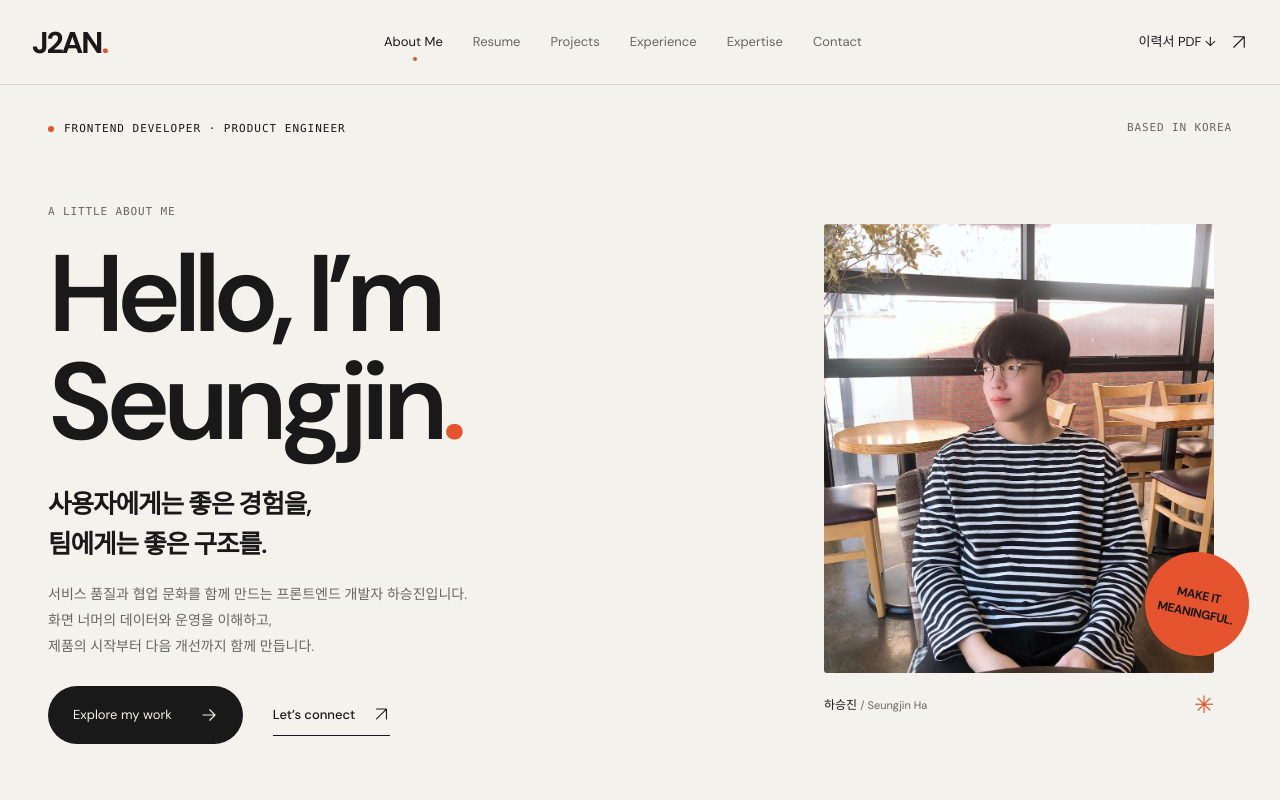
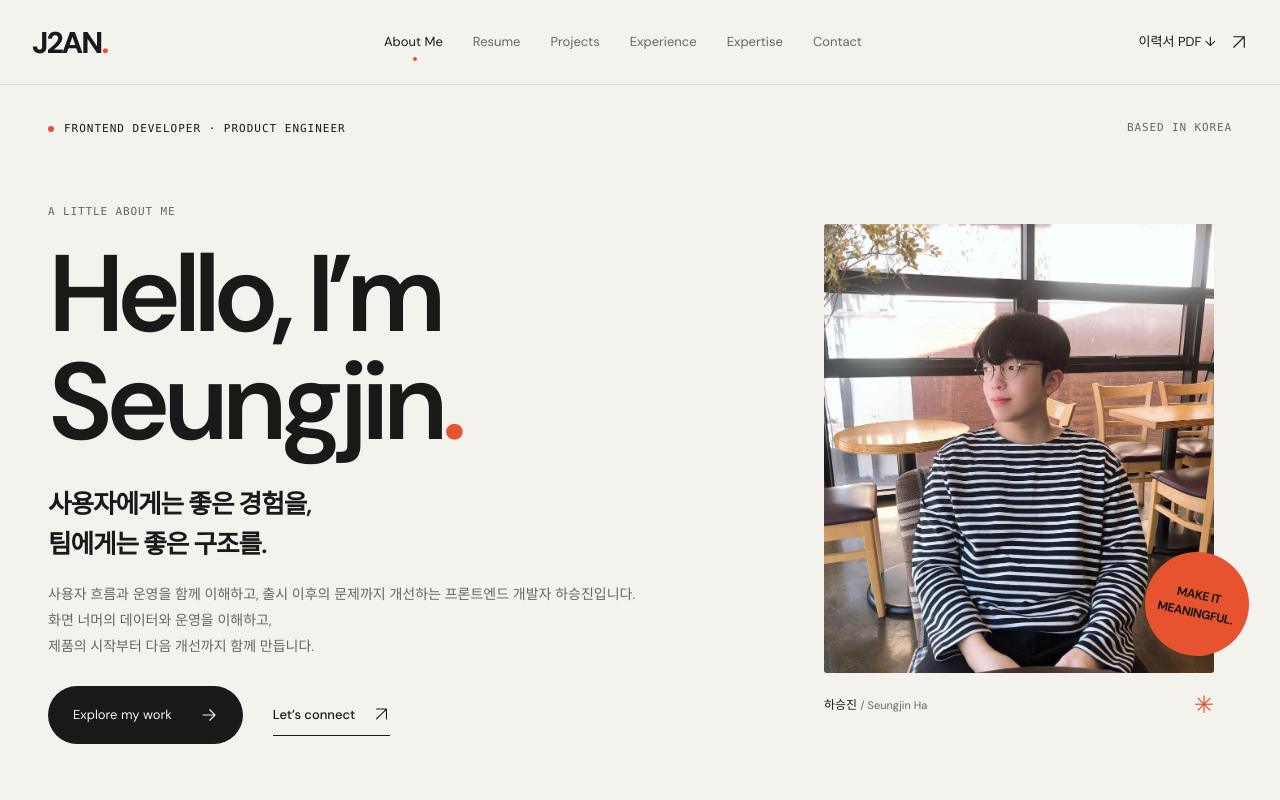
Before and after one commit to j2an777/WebPortFolio, a Next.js app: page / in a window 1280 px wide. Shown: the top 800 px of the page. Built offline with nearby package versions, Linux system fonts and the light colour scheme; no server answers.

Commit message:
feat: refine portfolio summary and Purple Academy case narratives

```diff
--- a/src/components/resume-print.tsx
+++ b/src/components/resume-print.tsx
@@ -48,6 +48,12 @@ export function ResumePrint({
           <a href={resume.profile.blog}>Velog ↗</a>
           <span>UPDATED {resume.updatedAt}</span>
         </div>
+        <div className="print-summary">
+          <h2 className="print-subheading">Summary</h2>
+          <ul>
+            {resume.summary.map((item) => <li key={item.number}>{item.title}</li>)}
+          </ul>
+        </div>
         {heading("01", "Experience")}
         {resume.careers.map((item) => (
           <div className="print-career" key={item.name}>
@@ -65,7 +71,7 @@ export function ResumePrint({
             </ul>
           </div>
         ))}
-        {heading("02", "Skills")}
+        <h2 className="print-skills-heading">Skills</h2>
         <div className="print-skills">
           {resume.skills.map((group) => (
             <div key={group.title}>
--- a/src/content/portfolio.ts
+++ b/src/content/portfolio.ts
@@ -9,9 +9,9 @@ export const profile = {
   instagram: "https://www.instagram.com/hs_j2an/",
   notion: "https://j2an.notion.site/J2AN-364a1d26afe648cd899b1415024fd78d",
   intro:
-    "서비스 품질과 협업 문화를 함께 만드는 프론트엔드 개발자 하승진입니다.",
+    "사용자 흐름과 운영을 함께 이해하고, 출시 이후의 문제까지 개선하는 프론트엔드 개발자 하승진입니다.",
   description:
-    "사용자에게는 좋은 경험을, 팀에게는 좋은 구조를. 교육 플랫폼, 글로벌 파트너 서비스, 개인 프로젝트에서 제품의 시작과 운영 개선을 함께 경험했습니다.",
+    "교육 플랫폼과 글로벌 파트너 서비스에서 인증·결제의 복구 흐름, 데이터 조회와 캐시, 웹·앱 연계를 개선했습니다. 반복 업무를 재사용 가능한 도구로 바꾸고, 개인정보와 인증 정보의 노출 경로를 함께 점검합니다.",
 };
 
 export const navigation = [
@@ -69,9 +69,9 @@ export const projects: Project[] = [
     "category": "EDUCATION · PRODUCT ENGINEERING",
     "year": "2026",
     "period": "2026.01 — 현재",
-    "summary": "DB 왕복 47.6~50% 감소, 학생 상세 10,401줄 공통화로 교육 플랫폼의 조회와 유지보수 비용 개선.",
-    "headline": "제품을 완성하고, 조회 비용과 중복 구현까지 줄입니다.",
-    "role": "브랜드·관리자·학습앱 개발 · 조회 최적화·공통화·운영 도구",
+    "summary": "신청·결제부터 운영 도구까지 연결하고, 실패 복구·조회 비용·정보 노출을 개선한 교육 플랫폼 개발.",
+    "headline": "신청과 결제를 연결하고, 운영에서 드러난 실패까지 다듬습니다.",
+    "role": "브랜드·관리자·학습앱 개발 · 인증·결제·조회 최적화·운영 도구",
     "team": "사내 제품 개발팀 협업",
     "image": "/images/purple-brand.webp",
     "imageAlt": "Purple Academy 브랜드 웹 메인 화면",
@@ -86,8 +86,8 @@ export const projects: Project[] = [
       "Storybook"
     ],
     "highlights": [
+      "결제 도입부터 0원·만료·승인 재확인·재시도 흐름 개선",
       "대시보드 DB 왕복 20~21회 → 10~11회 · 코드 경로 비교",
-      "학생 상세 동일 구현 50개·10,401줄 공통화",
       "CS 답변 10,953건 분석 · 템플릿 28종을 3개 화면에 연동"
     ],
     "sections": [
@@ -129,10 +129,11 @@ export const projects: Project[] = [
       },
       {
         "label": "04 / PRODUCT FLOW",
-        "title": "가입에서 신청·결제 결과까지 이어지는 동선",
+        "title": "결제 성공뿐 아니라, 기다리고 다시 시도하는 흐름까지",
         "paragraphs": [
           "학부모가 가입하고 자녀를 등록한 뒤 입학을 신청하고 전형료를 결제하는 흐름을 구축했습니다. 일반결제·브랜드페이·무통장입금 3개 수단을 주문 생성, 결과 화면, 마이페이지와 연결했습니다. 신청 도중 자녀를 추가하고 바로 선택할 수 있게 해 등록 화면으로 나갔다 돌아오는 동선을 개선했습니다.",
-          "로그인·자녀 등록·모집 상태에 따른 진입 판단을 공통 로직으로 모았습니다. 브랜드와 퍼플잉글리시의 자체 토스 SDK 로더는 공식 SDK로 교체해 중복 로더 98줄을 제거하고, 결제수단 타입 불일치 1건을 컴파일 단계에서 발견해 처리했습니다."
+          "로그인·자녀 등록·모집 상태에 따른 진입 판단을 공통 로직으로 모았습니다. 쿠폰으로 0원이 된 주문은 PG 승인과 분리하고, 만료 주문은 재사용 가능한 조건을 검사한 뒤 복구하도록 개선했습니다.",
+          "퍼플잉글리시 결제 이관에서는 동료가 구현한 서버 상태 전이 위에 실패 후 재시도, 승인 확인 중의 자동 재조회, 연장 결제 중복 확정 방지를 보강했습니다. 승인 여부가 불명확한 상태를 곧바로 실패로 처리하지 않고 사용자가 결과를 확인할 경로를 마련했습니다. 결제 성공률의 전후 변화는 측정하지 않았습니다."
         ]
       },
       {
@@ -159,7 +160,31 @@ export const projects: Project[] = [
         ]
       },
       {
-        "label": "08 / CONTENT FRESHNESS",
+        "label": "08 / AUTH & PRIVACY",
+        "title": "세션 복구와 정보 노출을 서로 다른 문제로 다루기",
+        "paragraphs": [
+          "브랜드 웹·어드민의 토큰 저장과 전달을 HttpOnly JWT 쿠키와 서버 중계(BFF)로 옮겨 브라우저 JavaScript가 토큰을 직접 읽는 경로를 줄였습니다. 회전형 토큰의 동시 갱신은 요청 공유와 DB 조건부 갱신으로 다루고, 개발·운영 환경의 쿠키 충돌과 어드민 Origin 검증도 정비했습니다.",
+          "XSS 대응을 정리하며 살펴본 토큰 탈취 위험을 실제 인증 구조와 연결했습니다. HttpOnly와 BFF는 XSS 자체를 막는 장치가 아니므로, 스크립트 실행 방어와 토큰 접근 제한을 구분합니다. GA4 점검에서는 URL에 포함된 로그인 아이디가 분석 도구로 전송되는 경로를 찾아 주소 구조를 변경했습니다."
+        ]
+      },
+      {
+        "label": "09 / REUSABLE OPERATIONS",
+        "title": "반복되는 변경을 운영 화면과 팀의 도구로",
+        "paragraphs": [
+          "배너·팝업·알림톡 템플릿을 코드 수정과 배포 없이 관리할 수 있는 운영 화면으로 옮겼습니다. 외부 알림톡 시스템과 연동할 때는 검수 상태와 발송 상태를 분리해 재검수 중인 기존 승인본과 아직 발송할 수 없는 신규 템플릿을 구분했습니다.",
+          "팀 공유 AI 스킬에는 자동 업데이트 훅과 문서 드리프트 검사 CI를 추가했습니다. 규칙은 commitlint와 실제 스키마 등 원천과 대조하고, 변경 내용이 팀원에게 전달되는 경로까지 정비했습니다. 학생 상세 공통화와 함께, 반복 수정의 기준을 팀이 재사용할 수 있는 형태로 남긴 사례입니다."
+        ]
+      },
+      {
+        "label": "10 / WEB & APP",
+        "title": "웹과 앱이 따로 배포돼도 이어지는 사용자 흐름",
+        "paragraphs": [
+          "React Native 웹뷰 앱과 브랜드 웹 사이의 메시지 브리지를 확장해 결제는 외부 브라우저로 연결하고, 웹 모달이 열렸을 때 앱의 뒤로가기가 먼저 모달을 닫도록 맞췄습니다. Android에서는 Kotlin MediaStore 모듈로 다운로드 파일을 공용 폴더에 저장하고, 렌더러 종료 시 웹뷰를 재생성하도록 개선했습니다.",
+          "모르는 메시지는 무시하고 새 네이티브 기능이 없는 버전은 기존 경로로 폴백하도록 설계했습니다. iOS·Android 빌드·서명·스토어 업로드 절차도 가이드로 정리했습니다. 빌드·업로드와 심사 제출·공개 출시는 구분하며, ASO 변경 이후 설치 성과는 아직 측정하지 않았습니다."
+        ]
+      },
+      {
+        "label": "11 / CONTENT FRESHNESS",
         "title": "게시물 수정과 비공개 전환을 다음 조회에 반영",
         "paragraphs": [
           "관리자에서 게시물을 저장·삭제하거나 게시 여부를 바꾸면 공개 목록·상세·sitemap의 캐시 태그를 함께 무효화하도록 연결했습니다. 목록 60초·상세 5분·sitemap 1시간의 캐시 재검증 간격을 기다리는 대신, 무효화 성공 후 다음 요청부터 갱신하도록 바꿨습니다.",
@@ -168,6 +193,13 @@ export const projects: Project[] = [
       }
     ],
     "evidence": [
+      { label: "인증 구조 개편 · 토큰 접근 경계와 세션 복구", url: "https://velog.io/@j2an/auth-security-journey" },
+      { label: "결제 도입·실패 후 재시도·승인 재확인", url: "https://velog.io/@j2an/tosspayments-nine-month-journey" },
+      { label: "XSS 공격 대응 프론트엔드 가이드", url: "https://velog.io/@j2an/XSS-공격-대응-프론트엔드-가이드" },
+      { label: "GA4 · URL을 통한 개인정보 전송 경로 개선", url: "https://velog.io/@j2an/ga4-privacy-measurement-journey" },
+      { label: "운영 자립화 · 배너·팝업·알림톡 관리", url: "https://velog.io/@j2an/operations-self-service-journey" },
+      { label: "공유 AI 스킬 · 자동 갱신과 드리프트 검사", url: "https://velog.io/@j2an/shared-ai-skills-operations-journey" },
+      { label: "웹뷰 앱 · 브리지·다운로드·복구", url: "https://velog.io/@j2an/webview-app-eight-month-journey" },
       pr(8437, "상단 DB 왕복 47.6~50% 감소"),
       pr(8974, "학부모 요약 집계 · 핵심 쿼리 767ms"),
       pr(9226, "학생 상세 50개·10,401줄 공통화"),
@@ -878,24 +910,38 @@ export function getProjectGroups() {
 export const expertise = [
   {
     number: "01",
-    name: "Product Engineering",
-    title: "사용자의 다음 행동까지 설계합니다.",
-    body: "가입·결제·학습처럼 이어지는 흐름을 만들고, 로딩·실패·빈 상태까지 제품의 일부로 다룹니다.",
-    tags: ["React", "Next.js", "TypeScript", "React Query"],
+    name: "Recovery & Reliability",
+    title: "인증·결제의 실패 경로를 추적하고 복구 흐름을 만듭니다.",
+    body: "토큰 갱신 경쟁과 결제 재시도·만료·승인 확인 중 상태를 다뤘습니다. 요청이 실패한 경우와 결과를 아직 모르는 경우를 구분하고, 사용자가 결과를 확인하거나 다시 시도할 경로를 연결합니다.",
+    tags: ["Next.js", "BFF", "TossPayments", "Session"],
   },
   {
     number: "02",
-    name: "Systems & Collaboration",
-    title: "팀이 같은 규칙으로 개발하게 합니다.",
-    body: "디자인 토큰, 공통 UI, API 계약, 도메인 문서를 연결해 다음 개발자가 이어갈 수 있는 기반을 남깁니다.",
-    tags: ["Design System", "Storybook", "Turborepo", "OpenAPI"],
+    name: "Data & Cache",
+    title: "중복 조회를 줄이고, 데이터 성격에 맞는 캐시 정책을 설계합니다.",
+    body: "반복 집계를 통합해 대시보드 DB 왕복을 20~21회에서 10~11회로 줄였습니다(코드 경로 비교). 공개 콘텐츠는 ISR과 저장 시 무효화를 연결하고, 개인화 데이터는 사용자별로 분리하며 결제 화면은 캐시하지 않도록 정비했습니다.",
+    tags: ["React Query", "MySQL", "SSR / ISR", "Cache Invalidation"],
   },
   {
     number: "03",
-    name: "Performance & Craft",
-    title: "빠르고, 읽히고, 쓰기 편하게.",
-    body: "서버 렌더링과 SEO·AEO, 이미지·대량 목록 최적화, 접근성과 모션을 함께 살펴봅니다.",
-    tags: ["SSR / SSG", "SEO / AEO", "GSAP", "Accessibility"],
+    name: "Reusable Tools",
+    title: "반복되는 개발·운영 작업을 직접 관리하고 재사용할 수 있는 도구로 바꿉니다.",
+    body: "배너·팝업·알림톡과 CS 템플릿을 운영자가 배포 없이 관리하도록 만들었습니다. 공통 모듈과 도메인 문서를 정리하고, 팀 공유 AI 스킬에 자동 갱신과 드리프트 검사를 더해 같은 기준을 재사용할 수 있게 했습니다.",
+    tags: ["Operations", "Shared Modules", "Storybook", "AI Workflow"],
+  },
+  {
+    number: "04",
+    name: "Web & Native",
+    title: "웹과 앱의 경계를 넘어 사용자 흐름을 연결합니다.",
+    body: "React Native 브리지로 다운로드·모달·뒤로가기·외부 결제를 연결하고, Kotlin MediaStore 모듈과 웹뷰 복구 흐름을 구현했습니다. 구버전 앱의 폴백을 두고 iOS·Android 빌드·스토어 업로드 절차까지 문서화했습니다.",
+    tags: ["React Native", "Kotlin", "WebView", "Release"],
+  },
+  {
+    number: "05",
+    name: "Security & Privacy",
+    title: "개인정보와 인증 정보의 노출 경로를 찾아 구조적으로 줄입니다.",
+    body: "XSS 대응에서 다룬 토큰 탈취 위험을 실제 서비스의 HttpOnly 쿠키·BFF 전환과 연결했습니다. 어드민 Origin 검증을 정비하고, GA4 점검에서 찾은 로그인 아이디의 외부 전송 경로는 URL 구조를 변경해 제거했습니다.",
+    tags: ["XSS", "HttpOnly", "Origin Validation", "Privacy"],
   },
 ];
 
```
Also changed, not shown: src/components/portfolio-print.css (+6 -5 lines), src/components/resume-print.css (+7 -3 lines), src/components/resume.tsx (+16 -6 lines), src/content/resume.ts (+5 -4 lines), 1 other file (tests, documents, lock files or other folders).
